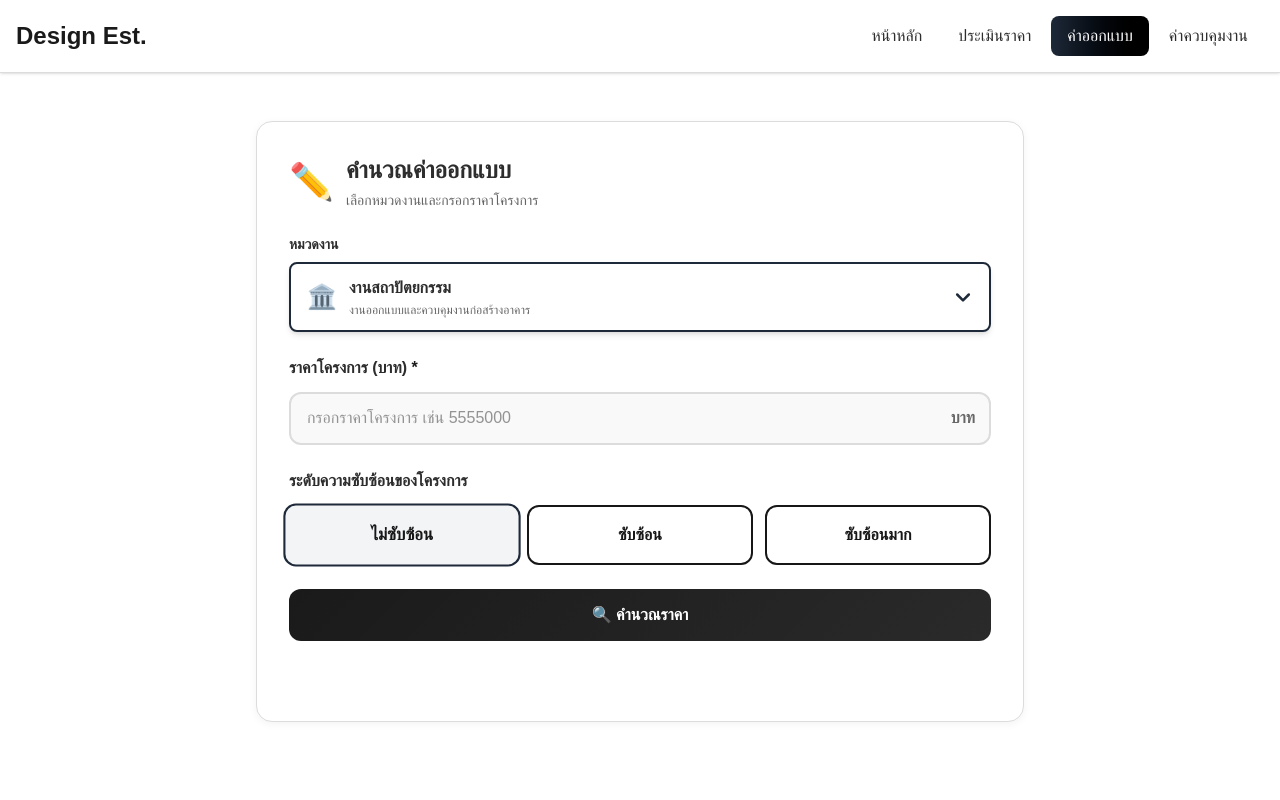
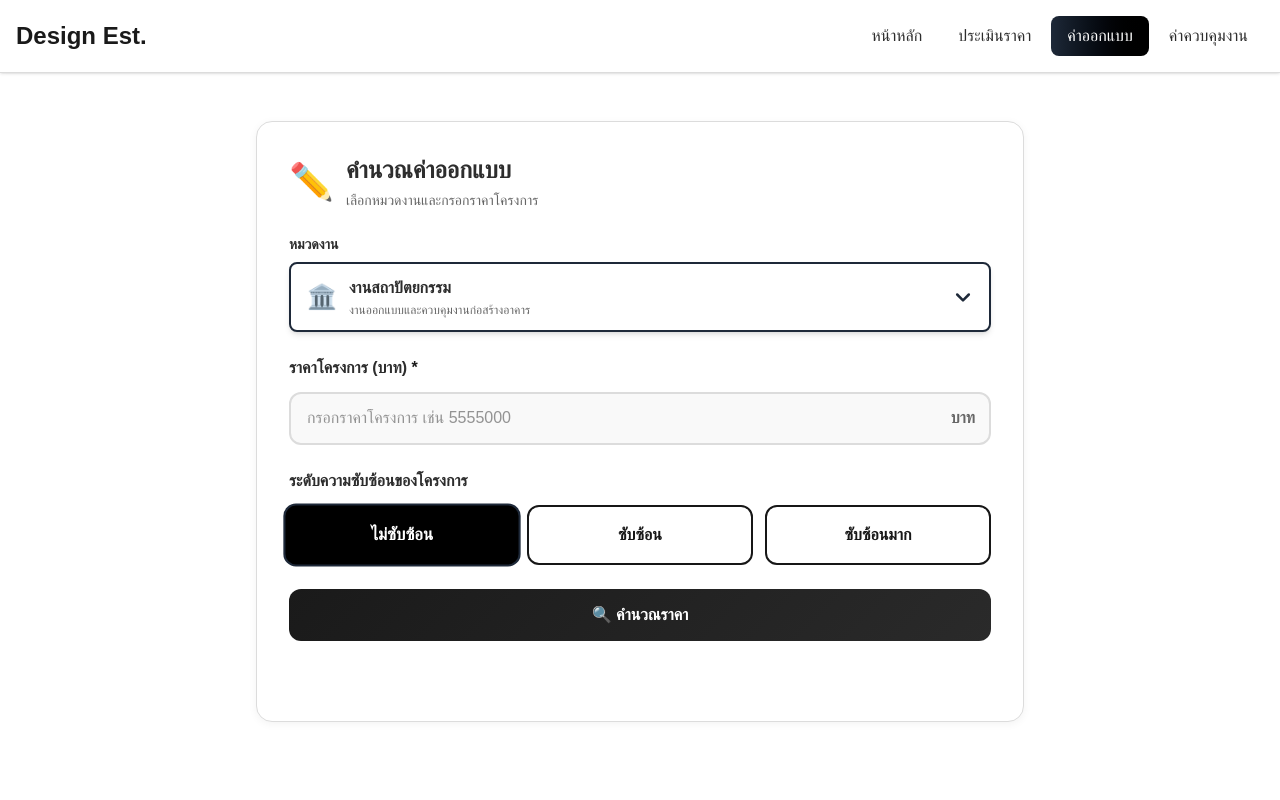
Before and after one commit to POBIM/design-estimation, a Next.js app: page /design in a window 1280 px wide. Shown: the top 800 px of the page. Built offline with nearby package versions, Linux system fonts and the light colour scheme.

Commit message:
feat: Update button styles in Calculator component for improved visibility

```diff
--- a/src/components/Calculator.tsx
+++ b/src/components/Calculator.tsx
@@ -166,7 +166,7 @@ export default function Calculator({ serviceType, workCategory, onWorkCategoryCh
                   onClick={() => setComplexity(level)}
                   className={`p-4 rounded-xl font-semibold transition-all duration-200 border-2 ${
                     complexity === level
-                      ? 'border-gray-800 bg-gray-100 scale-105'
+                      ? 'border-gray-800 bg-black text-white scale-105'
                       : 'border-theme-gray-medium bg-white hover:border-gray-600'
                   }`}
                 >
@@ -187,7 +187,7 @@ export default function Calculator({ serviceType, workCategory, onWorkCategoryCh
                 onClick={() => setRailSubType('electric-highspeed')}
                 className={`p-4 rounded-xl font-semibold transition-all duration-200 border-2 ${
                   railSubType === 'electric-highspeed'
-                    ? 'border-gray-800 bg-gray-100 scale-105'
+                    ? 'border-gray-800 bg-black text-white scale-105'
                     : 'border-theme-gray-medium bg-white hover:border-gray-600'
                 }`}
               >
@@ -197,7 +197,7 @@ export default function Calculator({ serviceType, workCategory, onWorkCategoryCh
                 onClick={() => setRailSubType('longdistance-double')}
                 className={`p-4 rounded-xl font-semibold transition-all duration-200 border-2 ${
                   railSubType === 'longdistance-double'
-                    ? 'border-gray-800 bg-gray-100 scale-105'
+                    ? 'border-gray-800 bg-black text-white scale-105'
                     : 'border-theme-gray-medium bg-white hover:border-gray-600'
                 }`}
               >
```
